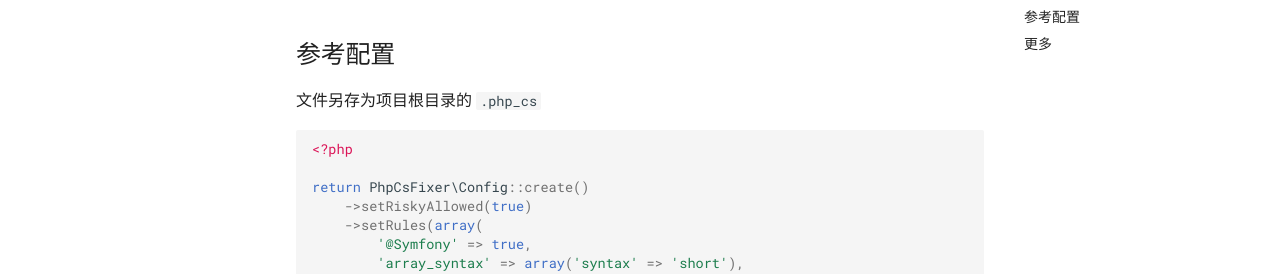
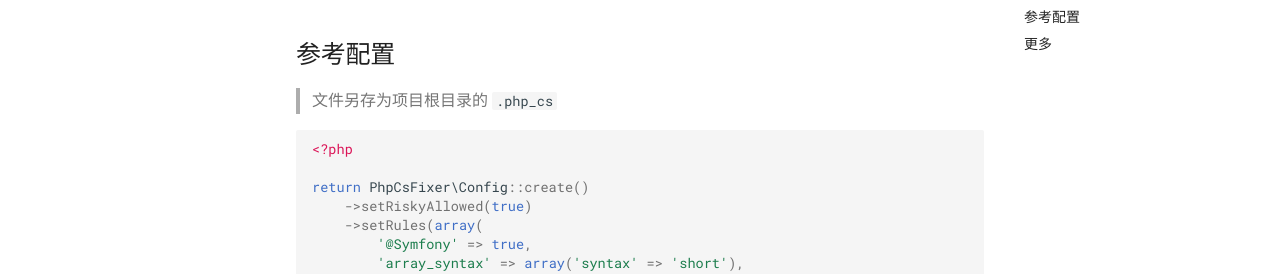
Before and after one commit to flc1125/docs, an MkDocs documentation site: the page built from docs/php/php-cs-fixer/index.md, in a window 1280 px wide and 900 px high, scrolled down 669 px. Shown: the part 172-446 px from the top of the window. Built offline with MkDocs 1.6.1 and Material for MkDocs 9.7.7, drawn with Linux system fonts in a browser that asks for light colours; comment, search, counter and statistics services are not loaded; old or Windows-style settings are respelled for this version of MkDocs.

````diff
--- a/docs/php/php-cs-fixer/index.md
+++ b/docs/php/php-cs-fixer/index.md
@@ -23,7 +23,7 @@ php-cs-fixer fix --config=.php_cs -v --using-cache=no --path-mode=intersection -
 
 ## 参考配置
 
-文件另存为项目根目录的 `.php_cs`
+> 文件另存为项目根目录的 `.php_cs`
 
 ```php
 <?php
````
